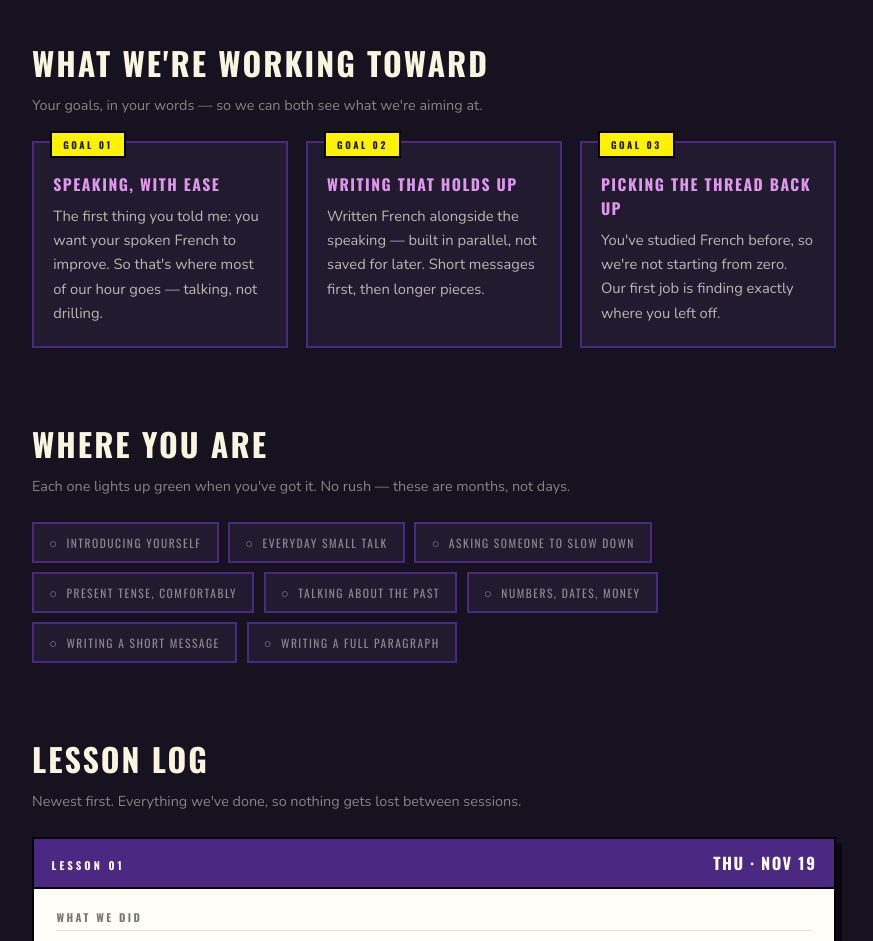
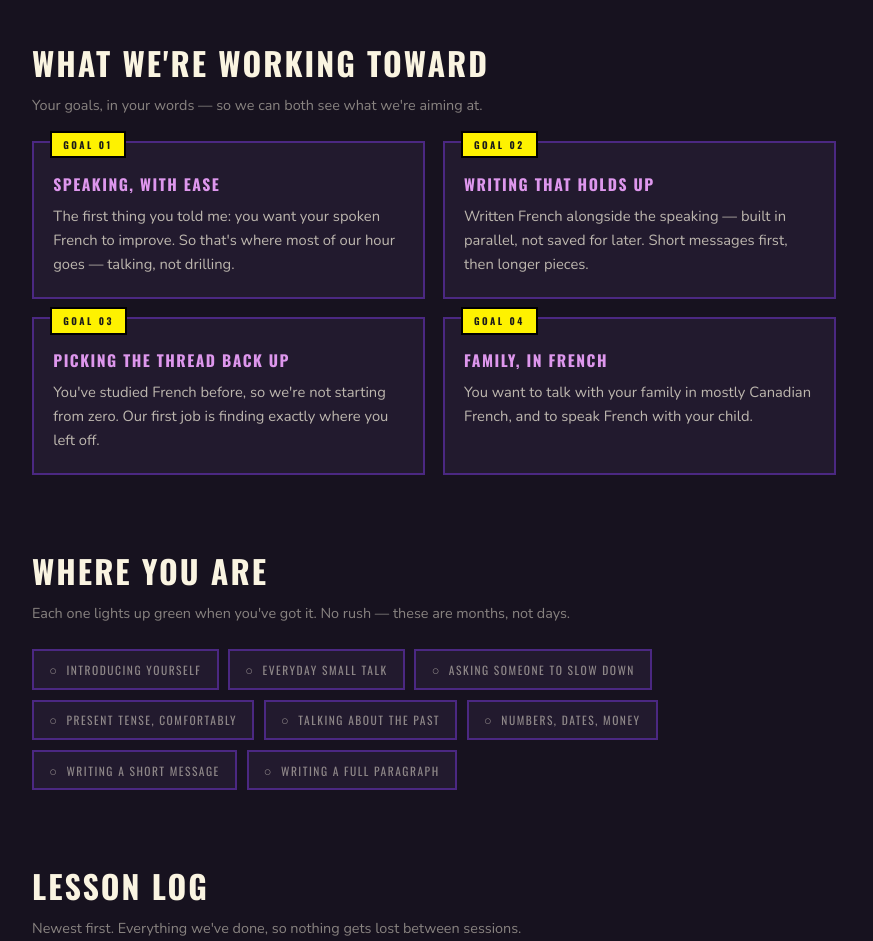
Before and after one commit to l8blo0om/languagespeakeasy, a plain HTML site: page students/chimgee/index.html in a window 1280 px wide. Shown: the part 1636-2577 px from the top of the page, without its empty margins (206-1079 px from the left). Drawn offline with nearby package versions, Linux system fonts and the light colour scheme.

Commit message:
Chimgee page: add Goal 04, family in French
Adds her goal of talking with family in mostly Canadian French and
speaking French with her child, from what she told at Lesson 01.
Goals grid moves to two columns on wide screens so four cards sit evenly.

Co-Authored-By: Claude Haiku 5.5 <noreply@anthropic.com>

```diff
--- a/students/chimgee/index.html
+++ b/students/chimgee/index.html
@@ -191,7 +191,7 @@
 
   /* ─── GOALS ───────────────────────────────────── */
   .goal-grid { display:grid; grid-template-columns:1fr; gap:1.1rem; }
-  @media (min-width:700px){ .goal-grid { grid-template-columns:repeat(3,1fr); } }
+  @media (min-width:700px){ .goal-grid { grid-template-columns:repeat(2,1fr); } }
   .goal {
     background:var(--panel); border:2px solid var(--violet-deep);
     padding:1.3rem 1.2rem; position:relative;
@@ -420,12 +420,13 @@
   </section>
 
   <!-- ══════════════════════════════════════════════
-       GOALS  ·  FROM HER INTAKE EMAIL, 12 NOV 2026
+       GOALS  ·  FROM HER INTAKE EMAIL (12 NOV) AND LESSON 01
        ══════════════════════════════════════════════ -->
-  <!-- NICOLE: these three are taken from Chimgee's own words in her
+  <!-- NICOLE: Goals 01–03 are taken from Chimgee's own words in her
        12 Nov email ("improve my spoken and written French", "I have taken
        some French classes in the past, so I am not a complete beginner").
-       Revise after Lesson 01 once you've heard her. -->
+       Goal 04 is what she told you at Lesson 01: talking with family in
+       mostly Canadian French, and speaking French with her child. -->
   <section id="goals">
     <h2>What we're working toward</h2>
     <p class="sub">Your goals, in your words — so we can both see what we're aiming at.</p>
@@ -447,6 +448,12 @@
         <h3>Picking the thread back up</h3>
         <p>You've studied French before, so we're not starting from zero.
         Our first job is finding exactly where you left off.</p>
+      </div>
+      <div class="goal">
+        <span class="k">Goal 04</span>
+        <h3>Family, in French</h3>
+        <p>You want to talk with your family in mostly Canadian French, and to
+        speak French with your child.</p>
       </div>
     </div>
   </section>
```
